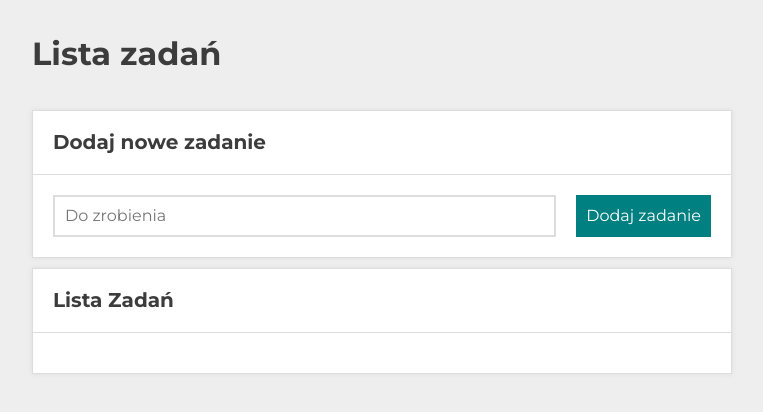
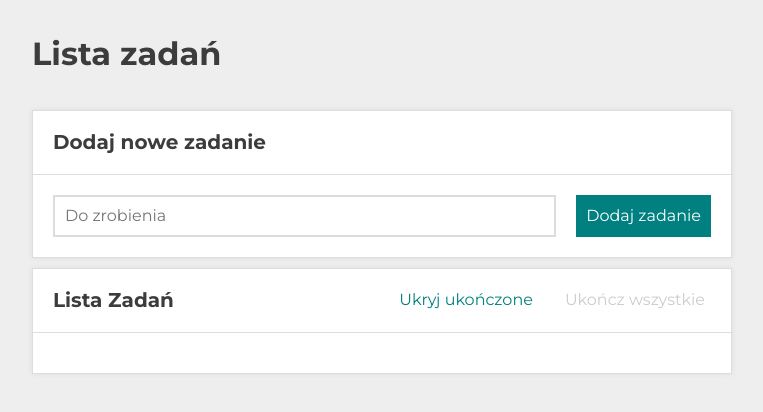
Before and after one commit to RadekBubienko/todos-list-react, a React (Create React App) app: page / in a window 1280 px wide. Shown: the top 412 px of the page, without its empty margins (258-1021 px from the left). Built offline with nearby package versions, Linux system fonts and the light colour scheme.

Commit message:
added selectors

```diff
--- a/src/features/tasks/Buttons/index.js
+++ b/src/features/tasks/Buttons/index.js
@@ -1,12 +1,16 @@
 import { useSelector, useDispatch } from "react-redux";
-import { selectTasks, toggleHideDone, setAllDone } from "../tasksSlice";
+import { toggleHideDone, setAllDone, selectAreTasksEmpty, selectIsEveryTaskDone, selectHideDone } from "../tasksSlice";
 import { StyledButtons, Button } from "./styled";
 
 const Buttons = () => {
-  const { tasks, hideDone } = useSelector(selectTasks);
+  const areTasksEmpty = useSelector(selectAreTasksEmpty);
+  const isEveryTaskDone = useSelector(selectIsEveryTaskDone);
+  const hideDone = useSelector(selectHideDone);
+
   const dispatch = useDispatch();
+
   return (
-    tasks.length > 0 && (
+    !areTasksEmpty > 0 && (
       <StyledButtons>
         <Button
           onClick={() => dispatch(toggleHideDone())}>
@@ -14,7 +18,7 @@ const Buttons = () => {
         </Button>
         <Button
           onClick={() => dispatch(setAllDone())}
-          disabled={tasks.every(({ done }) => done)}
+          disabled={isEveryTaskDone}
         >
           Ukończ wszystkie
         </Button>
--- a/src/features/tasks/Form/index.js
+++ b/src/features/tasks/Form/index.js
@@ -27,7 +27,6 @@ const Form = () => {
 
         setNewTaskContent("");
         inputRef.current.focus();
-
     };
 
     return (
--- a/src/features/tasks/TaskList/index.js
+++ b/src/features/tasks/TaskList/index.js
@@ -1,11 +1,13 @@
 import { useSelector, useDispatch  } from "react-redux";
-import { selectTasks, toggleTaskDone, removeTask } from "../tasksSlice";
+import { selectTasks, toggleTaskDone, removeTask, selectHideDone } from "../tasksSlice";
 import { List, Item, Content, ButtonDone, ButtonRemove } from "./styled";
 
 
 const TaskList = () => {
-  const { tasks, hideDone } = useSelector(selectTasks);
+  const tasks = useSelector(selectTasks);
+  const hideDone = useSelector(selectHideDone);
   const dispatch = useDispatch();
+
   return (
     <List>
       {tasks.map(task => (
--- a/src/features/tasks/TaskList/styled.js
+++ b/src/features/tasks/TaskList/styled.js
@@ -39,7 +39,6 @@ export const Button = styled.button`
 `;
 
 export const ButtonDone = styled(Button)`
-
   background-color: ${({ theme }) => theme.color.forestGreen};
 
   &:hover {
--- a/src/features/tasks/Tasks.js
+++ b/src/features/tasks/Tasks.js
@@ -4,7 +4,7 @@ import Buttons from "../../features/tasks/Buttons";
 import Section from "../../common/Section";
 import Header from "../../common/Header";
 
-function Tasks() {
+const Tasks = () => {
   return (
     <>
       <Header title="Lista zadań" />
--- a/src/features/tasks/tasksSlice.js
+++ b/src/features/tasks/tasksSlice.js
@@ -6,18 +6,18 @@ const tasksSlice = createSlice({
         tasks: [],
     },
     reducers: {
-        addTask: ({ tasks }, { payload }) => {
-            tasks.push(payload);
+        addTask: ({ tasks }, { payload: newTask }) => {
+            tasks.push(newTask);
         },
         toggleHideDone: state => {
             state.hideDone = !state.hideDone;
         },
-        toggleTaskDone: ({ tasks }, { payload }) => {
-            const index = tasks.findIndex(({ id }) => id === payload);
+        toggleTaskDone: ({ tasks }, { payload: taskId }) => {
+            const index = tasks.findIndex(({ id }) => id === taskId);
             tasks[index].done = !tasks[index].done;
         },
-        removeTask: ({ tasks }, { payload }) => {
-            const index = tasks.findIndex(({ id }) => id === payload);
+        removeTask: ({ tasks }, { payload: taskId }) => {
+            const index = tasks.findIndex(({ id }) => id === taskId);
             tasks.splice(index, 1);
         },
         setAllDone: ({ tasks }) => {
@@ -32,5 +32,12 @@ export const {
     removeTask,
     setAllDone,
 } = tasksSlice.actions;
-export const selectTasks = state => state.tasks;
+
+const selectTasksState = state => state.tasks;
+
+export const selectTasks = state => selectTasksState(state).tasks;
+export const selectHideDone = state => selectTasksState(state).hideDone;
+export const selectAreTasksEmpty = state => selectTasks(state).lenght === 0;
+export const selectIsEveryTaskDone = state => selectTasks(state).every(({ done }) => done);
+
 export default tasksSlice.reducer;
```
